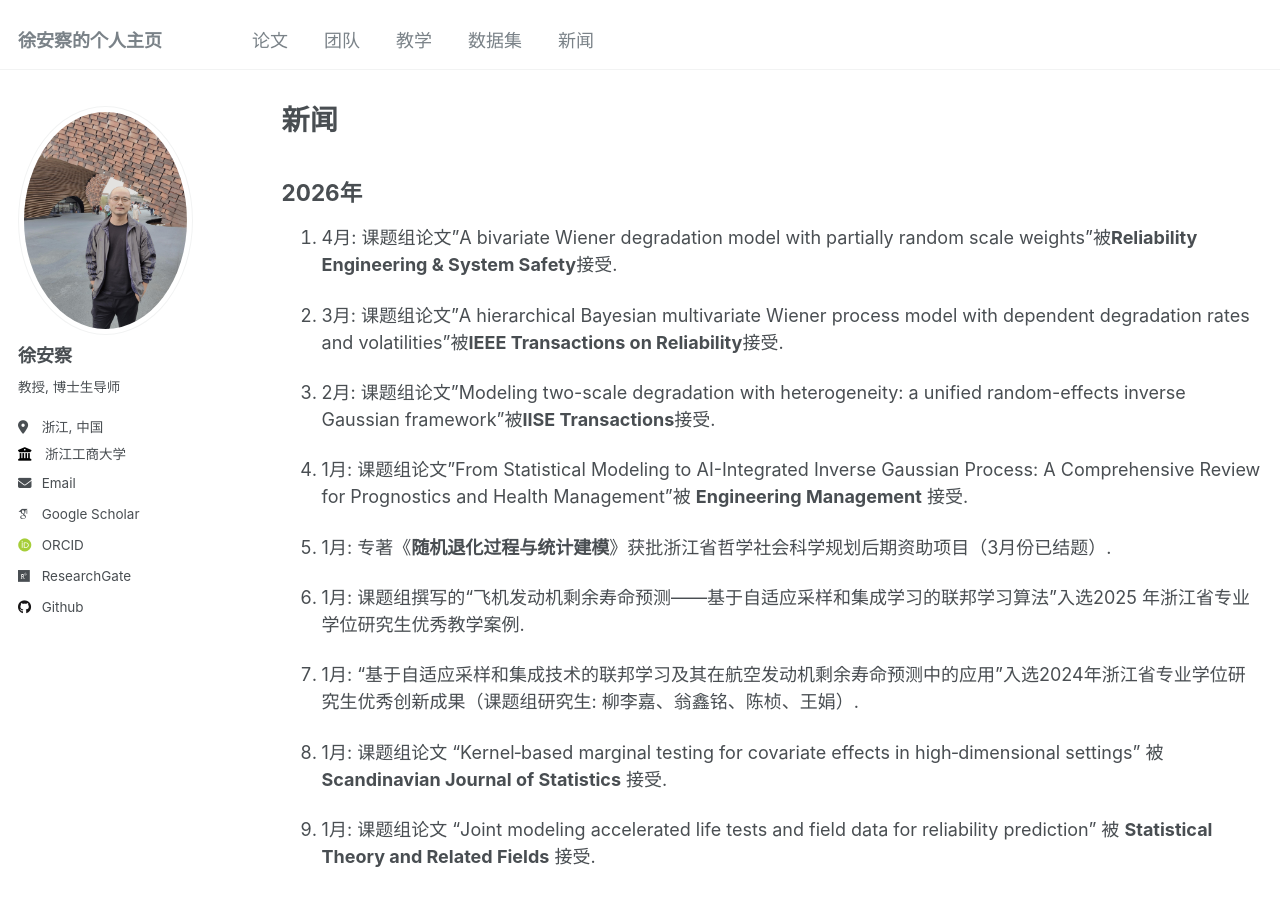
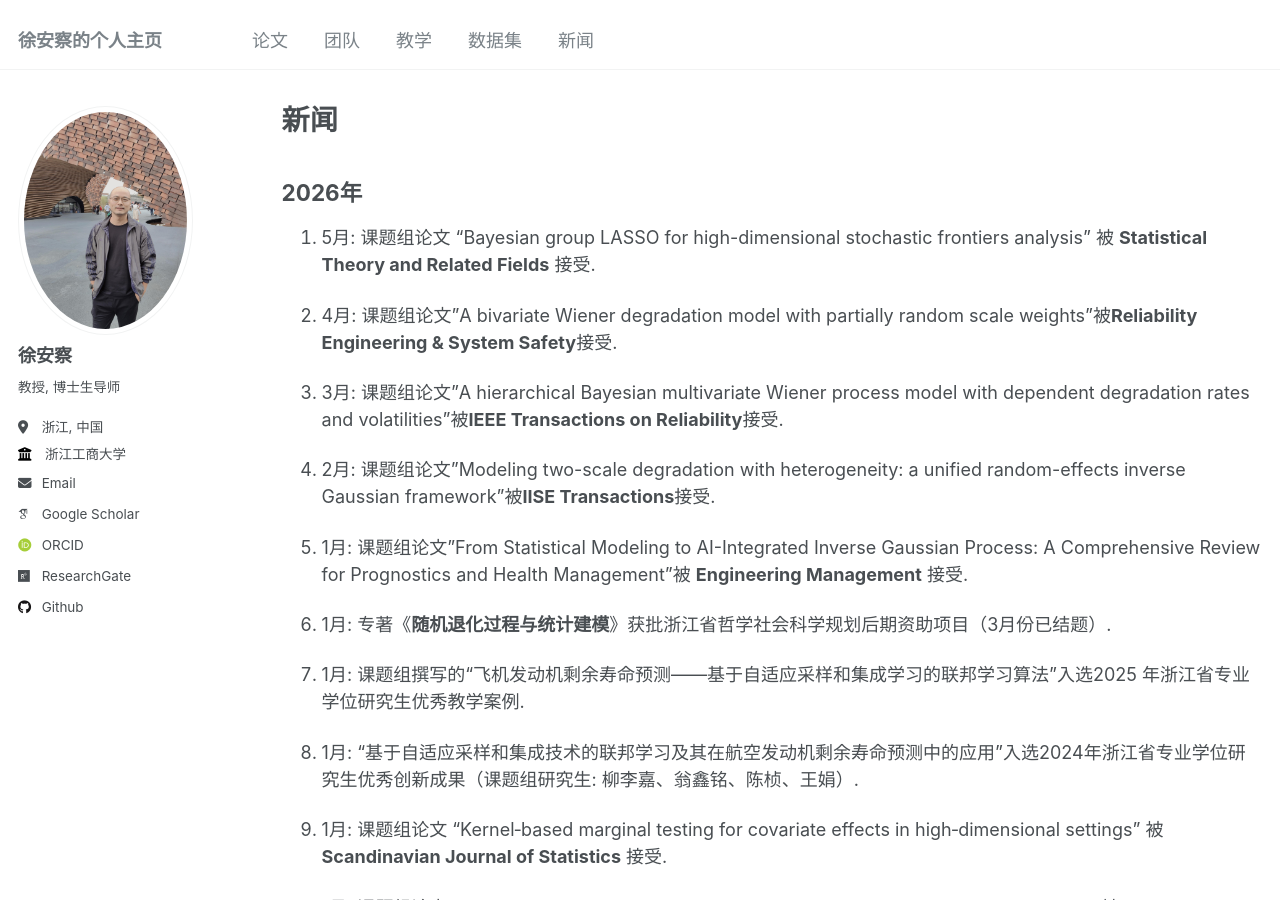
Before and after one commit to XU-ANCHA/XU-ANCHA.github.io, a Jekyll site: the page built from _pages/year-archive.md, in a window 1280 px wide and 900 px high. Built offline with Jekyll 4.4.1, drawn with Linux system fonts in a browser that asks for light colours; some web fonts are replaced.

Commit message:
Update year-archive.md

```diff
--- a/_pages/year-archive.md
+++ b/_pages/year-archive.md
@@ -6,6 +6,8 @@ author_profile: true
 ---
 
 ## 2026年
+
+1. 5月: 课题组论文 “Bayesian group LASSO for high-dimensional stochastic frontiers analysis” 被 **Statistical Theory and Related Fields**  接受.
 
 1. 4月: 课题组论文"A bivariate Wiener degradation model with partially random scale weights"被**Reliability Engineering & System Safety**接受.
 
```
